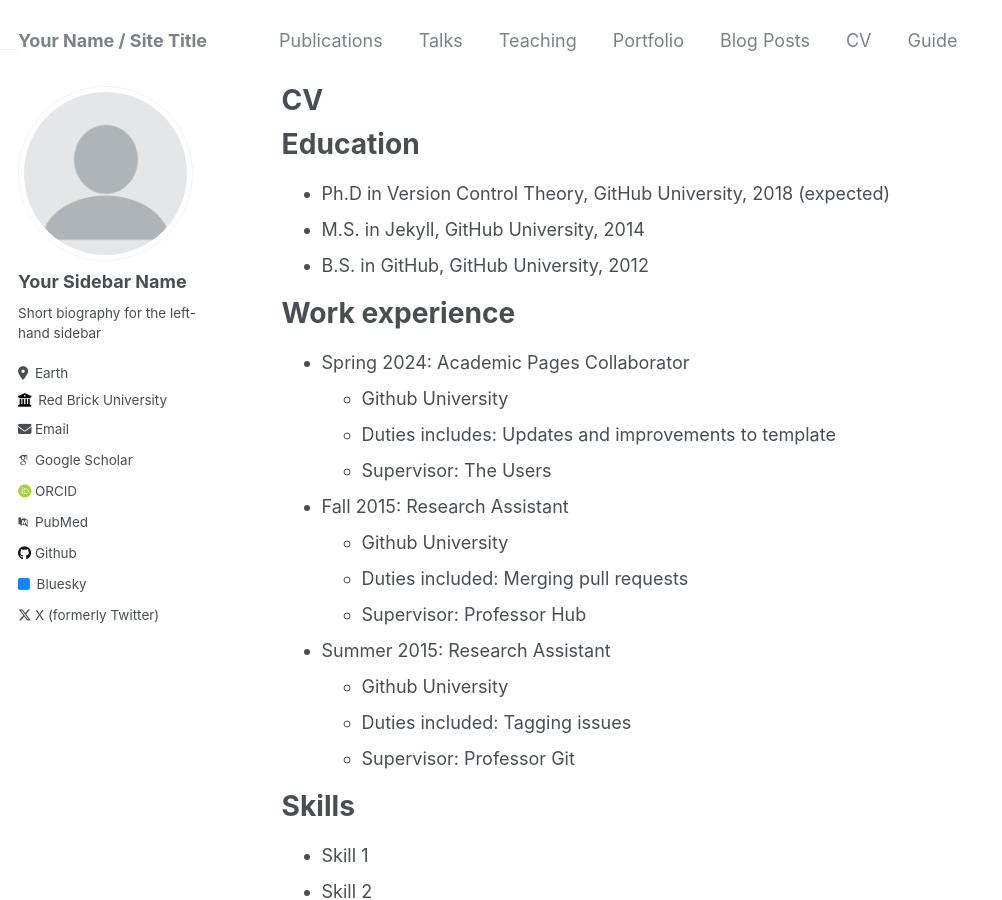
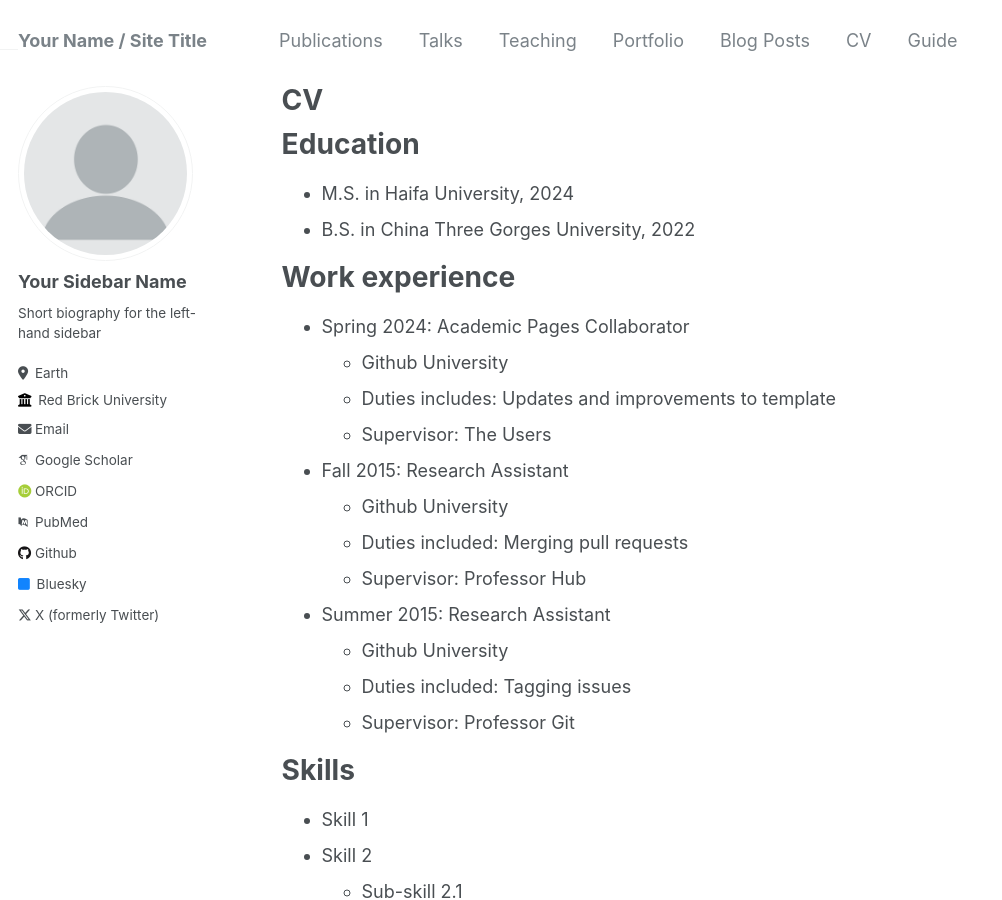
Before and after one commit to Zirui10086/My_space, a Jekyll site: the page built from _pages/cv.md, in a window 1280 px wide and 900 px high. Shown: the whole window, without its empty margins (0-1002 px from the left). Built offline with Jekyll 4.4.1, drawn with Linux system fonts in a browser that asks for light colours; some web fonts are replaced.

Commit message:
Update cv.md

```diff
--- a/_pages/cv.md
+++ b/_pages/cv.md
@@ -11,9 +11,8 @@ redirect_from:
 
 Education
 ======
-* Ph.D in Version Control Theory, GitHub University, 2018 (expected)
-* M.S. in Jekyll, GitHub University, 2014
-* B.S. in GitHub, GitHub University, 2012
+* M.S. in Haifa University, 2024
+* B.S. in China Three Gorges University, 2022
 
 Work experience
 ======
```
